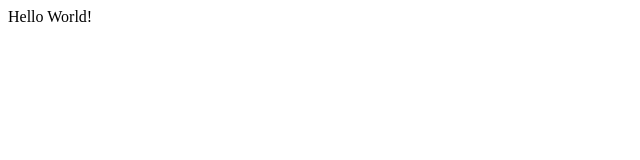
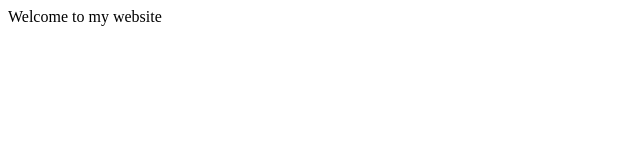
Before and after one commit to josephdannemiller/josephdannemiller.github.io, a plain HTML site: page index.html in a window 1280 px wide. Shown: the full height of the page, 0-640 px from the left. Drawn offline with Linux system fonts and the light colour scheme.

Commit message:
Update index.html

```diff
--- a/index.html
+++ b/index.html
@@ -2,6 +2,6 @@
 <head>
 </head>
 <body>
-<p>Hello World!</p>
+<p>Welcome to my website</p>
 </body>
 </html>
```
